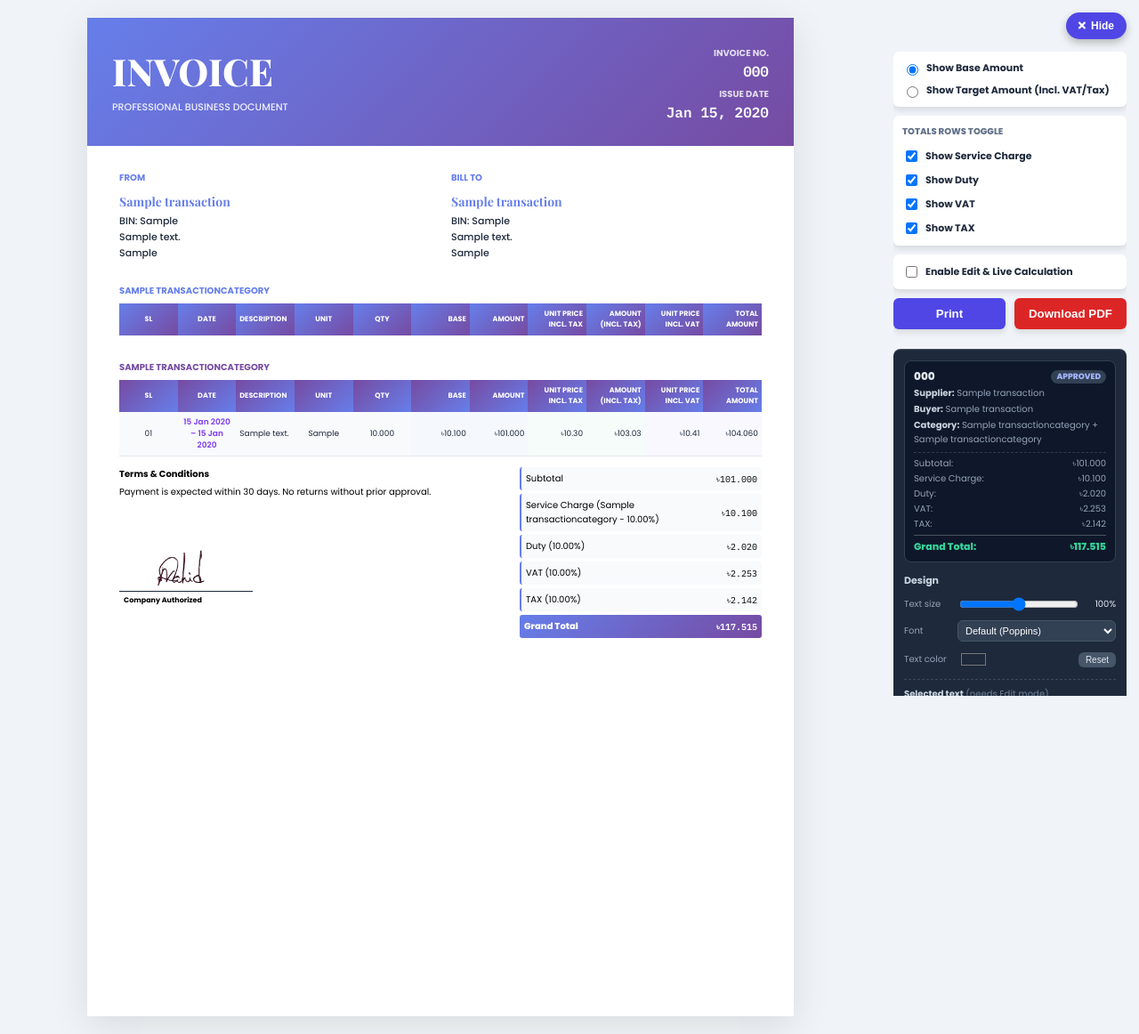
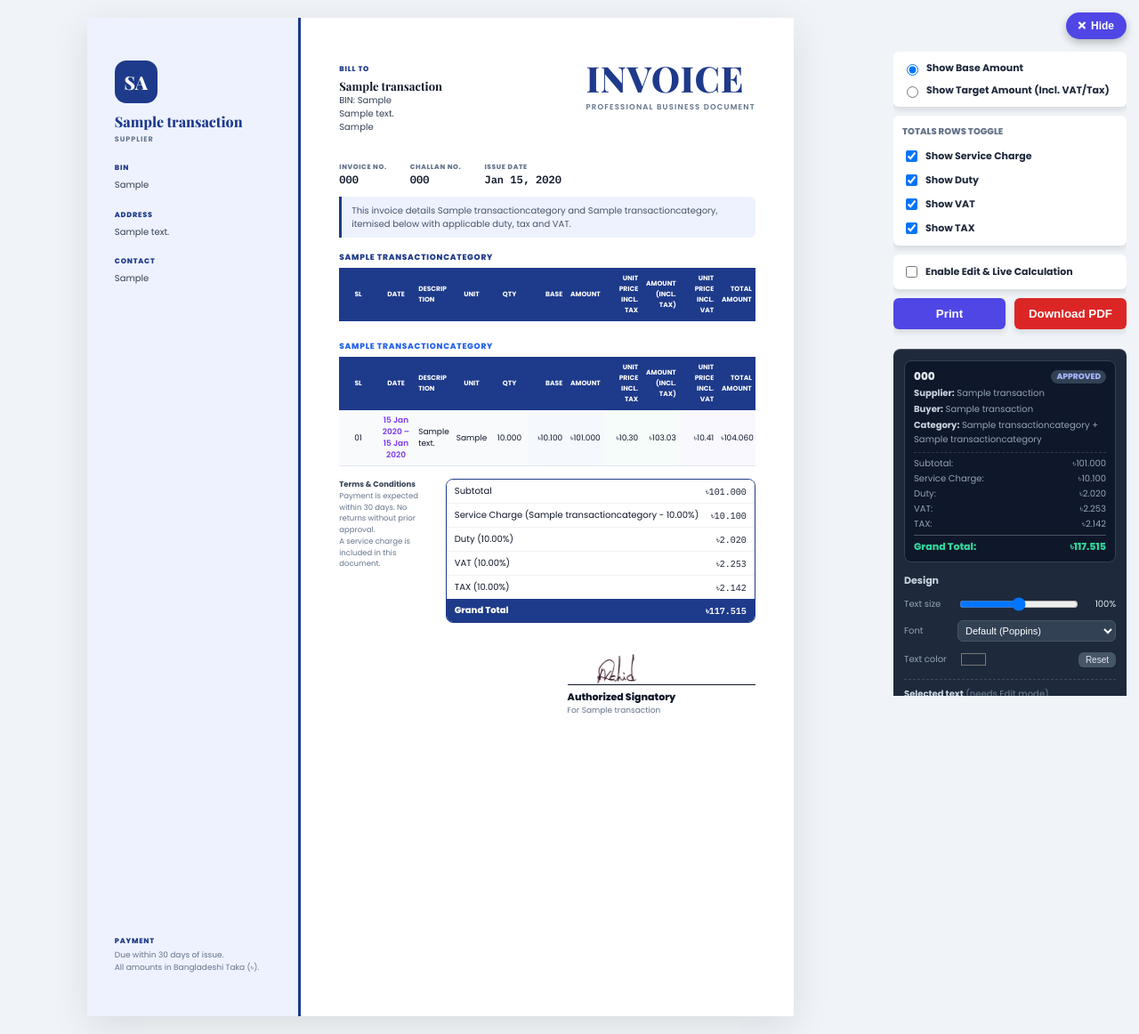
Before and after one commit to XENON-byte99/nrstraders, a Django app: page /bills/1/print/invoice/ in a window 1280 px wide. Shown: the whole page at 89% size. Run offline with Django 5.2, Linux system fonts and the light colour scheme; a user stored in the database is signed in; data comes from the database, SQL or seed files in the repository; tables that the repository leaves empty hold one stand-in row (values such as "Sample post"); lists and menus that the app fills with data are empty; some libraries are stand-ins or nearby versions.

Commit message:
Redesign invoice: two-column, per-supplier colour theme
- Two-column A4: left sidebar carries the issuing supplier as brand
  (monogram, name, BIN/address/contact, payment note); right column holds
  INVOICE title, number/date, Bill To, a description line, the items table,
  the monetary summary, and the authorised signature with name + designation.
- Per-supplier print theme (Blue / Claude clay / Crimson) via
  BusinessParty.color_theme, resolved to CSS variables on the sheet.
- New BusinessParty.designation (shown under the signature); both exposed
  on the party edit form.
- Keeps the live-calc data hooks, .invoice-body/.amount-section/.amount-box
  so the print tools (column hide/resize, saved layouts, totals toggles,
  live edit) keep working. Quotation still uses the old layout for now.

Co-Authored-By: Claude Fable 5 <noreply@anthropic.com>

```diff
--- a/documents/forms.py
+++ b/documents/forms.py
@@ -139,7 +139,7 @@ class ApprovalPricingFormSet(inlineformset_factory(
 class BusinessPartyForm(forms.ModelForm):
     class Meta:
         model = BusinessParty
-        fields = ['party_type', 'name', 'ceo_name', 'bin_number', 'address', 'contact', 'whatsapp_number', 'signature_image', 'seal_image']
+        fields = ['party_type', 'name', 'ceo_name', 'designation', 'bin_number', 'address', 'contact', 'whatsapp_number', 'color_theme', 'signature_image', 'seal_image']
 
 class TransactionCategoryForm(forms.ModelForm):
     class Meta:
--- a/templates/documents/print_invoice.html
+++ b/templates/documents/print_invoice.html
@@ -16,49 +16,70 @@
             @page { size: A4 portrait; margin: 0; }
             body { background: white !important; }
             .no-print { display: none !important; }
-            .a4-invoice { box-shadow: none !important; margin: 0 !important; padding: 0 !important; }
+            .a4-invoice { box-shadow: none !important; margin: 0 !important; }
             html, body { width: 8.27in; height: 11.69in; }
         }
         .a4-container { display: flex; align-items: center; justify-content: center; min-height: 100%; padding: 20px; }
-        .a4-invoice { width: 8.27in; height: 11.69in; background: white; box-shadow: 0 10px 40px rgba(0, 0, 0, 0.1); overflow: hidden; display: flex; flex-direction: column; position: relative; }
-        .invoice-header { background: linear-gradient(135deg, #667eea 0%, #764ba2 100%); color: white; padding: 32px 28px 24px; position: relative; overflow: hidden; }
-        .invoice-title { font-size: 42px; font-weight: 800; margin: 0; font-family: 'Playfair Display', serif; }
-        .invoice-subtitle { font-size: 11px; opacity: 0.9; margin-top: 4px; font-weight: 500; text-transform: uppercase; }
-        .invoice-body { padding: 28px 36px; flex: 1; display: flex; flex-direction: column; font-size: 10px; overflow: hidden; }
-        .section-title { font-size: 10px; font-weight: 700; color: #667eea; text-transform: uppercase; margin-bottom: 8px; }
-        .info-row { display: grid; grid-template-columns: 1fr 1fr; gap: 24px; margin-bottom: 16px; }
-        .info-block { line-height: 1.6; }
-        .info-value { font-size: 11px; font-weight: 500; color: #1e293b; }
-        .company-name { font-family: 'Playfair Display', serif; font-size: 14px; font-weight: 700; color: #667eea; margin-bottom: 2px; }
-        .divider { height: 1px; background: linear-gradient(to right, transparent, #667eea, transparent); margin: 12px 0; }
-        .invoice-details { display: grid; grid-template-columns: 1fr 1fr 1fr; gap: 16px; margin-bottom: 16px; padding-bottom: 12px; }
-        .detail-item { border-left: 2px solid #667eea; padding-left: 8px; }
-        .detail-label { font-size: 8px; font-weight: 700; color: #667eea; text-transform: uppercase; margin-bottom: 2px; }
-        .detail-value { font-family: 'IBM Plex Mono', monospace; font-size: 11px; font-weight: 700; color: #1e293b; }
-        table { width: 100%; border-collapse: collapse; margin-bottom: 12px; font-size: 9px; }
-        th { background: linear-gradient(135deg, #667eea 0%, #764ba2 100%); color: white; padding: 6px 4px; text-align: left; font-weight: 700; font-size: 8px; text-transform: uppercase; }
-        td { padding: 5px 4px; border-bottom: 1px solid #e2e8f0; color: #1e293b; }
+
+        /* ── Per-supplier colour theme ── */
+        .a4-invoice { --accent:#1e3a8a; --accent-2:#2563eb; --accent-soft:#eef2ff; --ink:#0f172a; --muted:#64748b; }
+        .theme-blue    { --accent:#1e3a8a; --accent-2:#2563eb; --accent-soft:#eef2ff; }
+        .theme-claude  { --accent:#8f4227; --accent-2:#c15f3c; --accent-soft:#fbf1ea; }
+        .theme-crimson { --accent:#7f1225; --accent-2:#be123c; --accent-soft:#fef2f4; }
+
+        .a4-invoice {
+            width: 8.27in; height: 11.69in; background: white;
+            box-shadow: 0 10px 40px rgba(0, 0, 0, 0.1); position: relative; overflow: hidden;
+            display: grid; grid-template-columns: 2.5in 1fr; color: var(--ink); font-size: 10px;
+        }
+
+        /* Left sidebar: issuing supplier as the brand */
+        .inv-side { background: var(--accent-soft); border-right: 3px solid var(--accent); padding: 0.5in 0.32in; display: flex; flex-direction: column; }
+        .brand-mark { width: 48px; height: 48px; border-radius: 13px; background: var(--accent); color: #fff; display: flex; align-items: center; justify-content: center; font-family: 'Playfair Display', serif; font-weight: 800; font-size: 21px; margin-bottom: 12px; }
+        .brand-name { font-family: 'Playfair Display', serif; font-weight: 800; font-size: 16px; color: var(--accent); line-height: 1.15; }
+        .brand-tag { font-size: 8px; font-weight: 700; letter-spacing: .12em; text-transform: uppercase; color: var(--muted); margin-top: 5px; }
+        .side-block { margin-top: 20px; }
+        .side-h { font-size: 8px; font-weight: 800; text-transform: uppercase; letter-spacing: .1em; color: var(--accent); margin-bottom: 5px; }
+        .side-v { font-size: 10px; color: #334155; line-height: 1.55; }
+        .side-foot { margin-top: auto; font-size: 9px; color: var(--muted); line-height: 1.5; }
+
+        /* Right main column */
+        .inv-main { padding: 0.5in 0.45in 0.4in; display: flex; flex-direction: column; }
+        .invoice-body { flex: 1; display: flex; flex-direction: column; }
+        .inv-titlerow { display: flex; justify-content: space-between; align-items: flex-start; margin-bottom: 16px; }
+        .invoice-title { font-family: 'Playfair Display', serif; font-weight: 800; font-size: 40px; letter-spacing: .02em; color: var(--accent); margin: 0; line-height: 1; }
+        .invoice-subtitle { font-size: 8.5px; font-weight: 600; text-transform: uppercase; letter-spacing: .14em; color: var(--muted); margin-top: 6px; text-align: right; }
+        .meta-strip { display: flex; gap: 26px; margin-top: 4px; }
+        .meta-label { font-size: 7.5px; font-weight: 800; text-transform: uppercase; letter-spacing: .08em; color: var(--muted); }
+        .meta-value { font-family: 'IBM Plex Mono', monospace; font-weight: 700; font-size: 12px; color: var(--ink); }
+        .section-title { font-size: 8px; font-weight: 800; text-transform: uppercase; letter-spacing: .1em; color: var(--accent); margin-bottom: 4px; }
+        .company-name { font-family: 'Playfair Display', serif; font-weight: 700; font-size: 13px; color: var(--ink); }
+        .info-value { font-size: 10px; color: #334155; line-height: 1.5; }
+        .billto { margin: 4px 0 12px; }
+        .inv-desc { font-size: 10px; color: #475569; line-height: 1.5; background: var(--accent-soft); border-left: 3px solid var(--accent); padding: 8px 11px; border-radius: 0 6px 6px 0; margin-bottom: 12px; }
+
+        table { width: 100%; border-collapse: collapse; margin-bottom: 10px; font-size: 9px; table-layout: fixed; }
+        th { background: var(--accent); color: white; padding: 6px 4px; text-align: left; font-weight: 700; font-size: 7.5px; text-transform: uppercase; white-space: normal; word-break: break-word; }
+        td { padding: 5px 4px; border-bottom: 1px solid #e2e8f0; color: var(--ink); }
         tbody tr:nth-child(odd) { background: #f8fafc; }
-        .amount-section { display: grid; grid-template-columns: 1fr 220px; gap: 16px; margin-bottom: 8px; }
-        .amount-row { display: flex; justify-content: space-between; align-items: center; padding: 5px; background: #f8fafc; border-radius: 3px; border-left: 2px solid #667eea; margin-bottom: 4px; }
-        .amount-row.total { background: linear-gradient(135deg, #667eea 0%, #764ba2 100%); color: white; font-weight: 800; border: none; }
-        .signature-box { padding: 0; position: relative; display: flex; flex-direction: column; align-items: flex-start; justify-content: flex-end; height: 90px; margin-top: 30px; z-index: 50; cursor: grab; }
-        .official-signature { height: 70px; position: absolute; bottom: 12px; left: 10px; z-index: 10; transform: rotate(-2deg); mix-blend-mode: multiply; }
-        .signature-line { height: 50px; border-bottom: 1px solid #1e293b; margin-bottom: 4px; width: 150px; }
-        .signature-label { font-size: 8px; font-weight: bold; text-align: left; padding-left: 5px; }
-        .category-badge {
-            display: inline-block;
-            padding: 1px 5px;
-            border-radius: 3px;
-            font-size: 8px;
-            font-weight: 800;
-            text-transform: uppercase;
-            background: #f1f5f9;
-            color: #475569;
-            border: 1px solid #cbd5e1;
-            margin-top: 3px;
-            letter-spacing: 0.02em;
-        }
+
+        .amount-section { display: grid; grid-template-columns: 1fr 2.9in; gap: 14px; margin-top: 4px; }
+        .amount-box { border: 1.5px solid var(--accent); border-radius: 8px; overflow: hidden; align-self: start; }
+        .amount-row { display: flex; justify-content: space-between; align-items: center; gap: 8px; flex-wrap: nowrap; padding: 5px 9px; background: #fff; border-bottom: 1px solid #eef2f6; margin: 0; }
+        .amount-row .amount-label { white-space: nowrap; overflow: hidden; text-overflow: ellipsis; min-width: 0; }
+        .amount-row .amount-value { white-space: nowrap; flex-shrink: 0; }
+        .amount-box .amount-row:last-child { border-bottom: none; }
+        .amount-row.total { background: var(--accent); color: white; font-weight: 800; border-bottom: none; }
+        .terms-note { font-size: 8.5px; color: var(--muted); line-height: 1.5; }
+        .terms-note b { color: #334155; }
+
+        .sign-row { margin-top: 26px; display: flex; justify-content: flex-end; }
+        .signature-box { position: relative; display: flex; flex-direction: column; align-items: flex-start; width: 2.2in; cursor: grab; z-index: 50; }
+        .official-signature { height: 58px; position: absolute; bottom: 28px; left: 6px; transform: rotate(-2deg); mix-blend-mode: multiply; z-index: 10; }
+        .signature-line { border-bottom: 1.5px solid var(--ink); width: 100%; height: 44px; margin-bottom: 5px; }
+        .sig-name { font-weight: 800; font-size: 11px; color: var(--ink); }
+        .sig-title { font-size: 9px; color: var(--muted); }
+        .category-badge { display: inline-block; padding: 1px 5px; border-radius: 3px; font-size: 8px; font-weight: 800; text-transform: uppercase; background: #f1f5f9; color: #475569; border: 1px solid #cbd5e1; letter-spacing: 0.02em; }
         .mode-target .display-base { display: none !important; }
         .mode-base .display-target { display: none !important; }
     </style>
@@ -106,7 +127,7 @@
                 <button onclick="downloadPDF()" style="flex: 1; padding:10px 15px; background:#dc2626; color:white; border:none; border-radius:6px; font-weight:bold; cursor:pointer; box-shadow: 0 4px 6px rgba(0,0,0,0.1);">Download PDF</button>
             </div>
         </div>
-        <div class="a4-invoice mode-base" id="invoiceContent"
+        <div class="a4-invoice mode-base theme-{{ transaction.supplier_party.color_theme|default:'blue' }}" id="invoiceContent"
              data-decimal-mode="{{ transaction.decimal_display_mode }}"
              data-discount-flat="{{ transaction.discount_flat }}"
              data-vat-0="{{ transaction.vat_percentage }}"
@@ -115,70 +136,67 @@
              data-tax-1="{{ transaction.secondary_tax_percentage }}"
              data-duty-0="{{ transaction.duty_percentage }}"
              data-duty-1="{{ transaction.secondary_duty_percentage }}">
-            <!-- ... -->
-            <div class="invoice-header" style="display: flex; justify-content: space-between; align-items: flex-start;">
+            <!-- ── Left sidebar: issuing supplier as the brand ── -->
+            <aside class="inv-side">
                 <div>
-                    <h1 class="invoice-title">INVOICE</h1>
-                    <p class="invoice-subtitle">Professional Business Document</p>
+                    <div class="brand-mark">{{ transaction.supplier_name|slice:":2"|upper|default:"NR" }}</div>
+                    <div class="brand-name">{{ transaction.supplier_name|default:"Supplier" }}</div>
+                    <div class="brand-tag">Supplier</div>
                 </div>
-                <div style="text-align: right;">
-                    <div style="font-size: 10px; font-weight: 700; color: rgba(255,255,255,0.8); text-transform: uppercase; margin-bottom: 2px;">Invoice No.</div>
-                    <div style="font-family: 'IBM Plex Mono', monospace; font-size: 16px; font-weight: 700; margin-bottom: 8px;">{{ transaction.invoice_number }}</div>
+                {% if transaction.supplier_bin %}<div class="side-block"><div class="side-h">BIN</div><div class="side-v">{{ transaction.supplier_bin }}</div></div>{% endif %}
+                {% if transaction.supplier_address %}<div class="side-block"><div class="side-h">Address</div><div class="side-v">{{ transaction.supplier_address }}</div></div>{% endif %}
+                {% if transaction.supplier_contact %}<div class="side-block"><div class="side-h">Contact</div><div class="side-v">{{ transaction.supplier_contact }}</div></div>{% endif %}
+                <div class="side-foot">
+                    <div class="side-h" style="margin-bottom:3px;">Payment</div>
+                    Due within 30 days of issue.<br>All amounts in Bangladeshi Taka (৳).
+                </div>
+            </aside>
 
-                    <div style="font-size: 10px; font-weight: 700; color: rgba(255,255,255,0.8); text-transform: uppercase; margin-bottom: 2px;">Issue Date</div>
-                    <div style="font-family: 'IBM Plex Mono', monospace; font-size: 16px; font-weight: 700;">{{ transaction.created_at|date:"M d, Y" }}</div>
-                </div>
-            </div>
+            <!-- ── Right main column ── -->
+            <main class="inv-main">
                 <div class="invoice-body">
-                <!-- ... existing info blocks ... -->
-                <div class="info-row">
-                    <div class="info-block">
-                        <div class="section-title">From</div>
-                        <div class="company-name">{{ transaction.supplier_name }}</div>
-                        <div class="info-value">BIN: {{ transaction.supplier_bin }}</div>
-                        <div class="info-value">{{ transaction.supplier_address }}</div>
-                        <div class="info-value">{{ transaction.supplier_contact }}</div>
-                    </div>
-                    <div class="info-block">
+                    <!-- Title + Bill To -->
+                    <div class="inv-titlerow">
+                        <div class="billto">
                             <div class="section-title">Bill To</div>
                             <div class="company-name">{{ transaction.buyer_name }}</div>
                             <div class="info-value">BIN: {{ transaction.buyer_bin }}</div>
                             <div class="info-value">{{ transaction.buyer_address }}</div>
                             <div class="info-value">{{ transaction.buyer_contact }}</div>
                         </div>
+                        <div>
+                            <h1 class="invoice-title">INVOICE</h1>
+                            <div class="invoice-subtitle">Professional Business Document</div>
                         </div>
-                <!-- ... existing table ... -->
+                    </div>
+                    <!-- Meta: number + date -->
+                    <div class="meta-strip">
+                        <div><div class="meta-label">Invoice No.</div><div class="meta-value">{{ transaction.invoice_number|default:"—" }}</div></div>
+                        <div><div class="meta-label">Challan No.</div><div class="meta-value">{{ transaction.challan_number|default:"—" }}</div></div>
+                        <div><div class="meta-label">Issue Date</div><div class="meta-value">{{ transaction.created_at|date:"M d, Y" }}</div></div>
+                    </div>
+                    <!-- Description about the invoice -->
+                    <div class="inv-desc" style="margin-top:12px;">
+                        This invoice details {{ transaction.transaction_category.name|default:"the goods and services supplied" }}{% if transaction.secondary_category %} and {{ transaction.secondary_category.name }}{% endif %}, itemised below with applicable duty, tax and VAT.
+                    </div>
+
+                    <!-- ── Items table ── -->
                     {% if transaction.secondary_category and transaction.secondary_items.exists %}
-                    <!-- Primary Category Section -->
-                    <div style="font-size:10px; font-weight:700; color:#667eea; text-transform:uppercase; margin-top:10px; margin-bottom:6px;">{{ transaction.transaction_category.name }}</div>
+                        <div style="font-size:9px; font-weight:800; text-transform:uppercase; letter-spacing:.08em; color:var(--accent); margin:4px 0 5px;">{{ transaction.transaction_category.name }}</div>
                         {% include 'documents/_print_items_table.html' with table_items=transaction.primary_items transaction=transaction %}
 
-                    <!-- Secondary Category Section -->
-                    <div style="font-size:10px; font-weight:700; color:#764ba2; text-transform:uppercase; margin-top:16px; margin-bottom:6px;">{{ transaction.secondary_category.name }}</div>
-                    {% include 'documents/_print_items_table.html' with table_items=transaction.secondary_items transaction=transaction th_style="background: linear-gradient(135deg, #764ba2 0%, #667eea 100%);" date_color="#7c3aed" %}
+                        <div style="font-size:9px; font-weight:800; text-transform:uppercase; letter-spacing:.08em; color:var(--accent-2); margin:12px 0 5px;">{{ transaction.secondary_category.name }}</div>
+                        {% include 'documents/_print_items_table.html' with table_items=transaction.secondary_items transaction=transaction date_color="#7c3aed" %}
                     {% else %}
-                    <!-- Normal Single Table Rendering -->
                         {% include 'documents/_print_items_table.html' with table_items=transaction.items.all transaction=transaction %}
                     {% endif %}
+
+                    <!-- ── Monetary summary ── -->
                     <div class="amount-section">
-                    <div class="terms">
-                        <div style="font-weight:700;margin-bottom:4px;">Terms & Conditions</div>
+                        <div class="terms-note">
+                            <b>Terms &amp; Conditions</b><br>
                             Payment is expected within 30 days. No returns without prior approval.
-
-                        <div style="display: flex; gap: 40px; margin-top: 30px;">
-                            <div class="signature-box" style="margin-top: 0; position: relative;">
-                                {% if transaction.supplier_party and transaction.supplier_party.signature_image %}
-                                    <img src="{{ transaction.supplier_party.signature_image.url }}" alt="Authorized Signature" class="official-signature">
-                                    {% if transaction.supplier_party.seal_image %}
-                                        <img src="{{ transaction.supplier_party.seal_image.url }}" alt="Supplier Seal" style="height: 50px; position: absolute; bottom: 5px; right: -20px; z-index: 5; opacity: 0.8; mix-blend-mode: multiply;">
-                                    {% endif %}
-                                {% else %}
-                                    <img src="{% static 'images/signature.png' %}" alt="Authorized Signature" class="official-signature">
-                                {% endif %}
-                                <div class="signature-line"></div>
-                                <div class="signature-label">Company Authorized</div>
-                            </div>
-                        </div>
+                            {% if transaction.service_charge_percentage > 0 or transaction.secondary_service_charge_percentage > 0 %}<br>A service charge is included in this document.{% endif %}
                         </div>
                         <div class="amount-box">
                         <div class="amount-row" data-amount-row-id="subtotal">
@@ -251,9 +269,25 @@
                         </div>
                     </div>
                     </div>
-                <!-- Removed invoice-footer, signature moved under terms -->
+
+                    <!-- ── Authorized signature ── -->
+                    <div class="sign-row">
+                        <div class="signature-box">
+                            {% if transaction.supplier_party and transaction.supplier_party.signature_image %}
+                                <img src="{{ transaction.supplier_party.signature_image.url }}" alt="Authorized Signature" class="official-signature">
+                                {% if transaction.supplier_party.seal_image %}
+                                    <img src="{{ transaction.supplier_party.seal_image.url }}" alt="Supplier Seal" style="height:48px; position:absolute; bottom:26px; right:-6px; z-index:5; opacity:.8; mix-blend-mode:multiply;">
+                                {% endif %}
+                            {% else %}
+                                <img src="{% static 'images/signature.png' %}" alt="Authorized Signature" class="official-signature">
+                            {% endif %}
+                            <div class="signature-line"></div>
+                            <div class="sig-name">{{ transaction.supplier_party.ceo_name|default:"Authorized Signatory" }}</div>
+                            <div class="sig-title">{% if transaction.supplier_party.designation %}{{ transaction.supplier_party.designation }}{% else %}For {{ transaction.supplier_name|default:"the Company" }}{% endif %}</div>
                         </div>
-            <!-- Software Generated Notice Removed -->
+                    </div>
+                </div>
+            </main>
         </div>
     </div>
     <script src="https://cdnjs.cloudflare.com/ajax/libs/html2pdf.js/0.10.1/html2pdf.bundle.min.js"></script>
```
Also changed, not shown: documents/models.py (+8 -0 lines), templates/documents/party_form.html (+13 -0 lines), documents/migrations/0042_businessparty_color_theme_businessparty_designation.py (added). Lines whose indentation alone changed are shown as unchanged.
